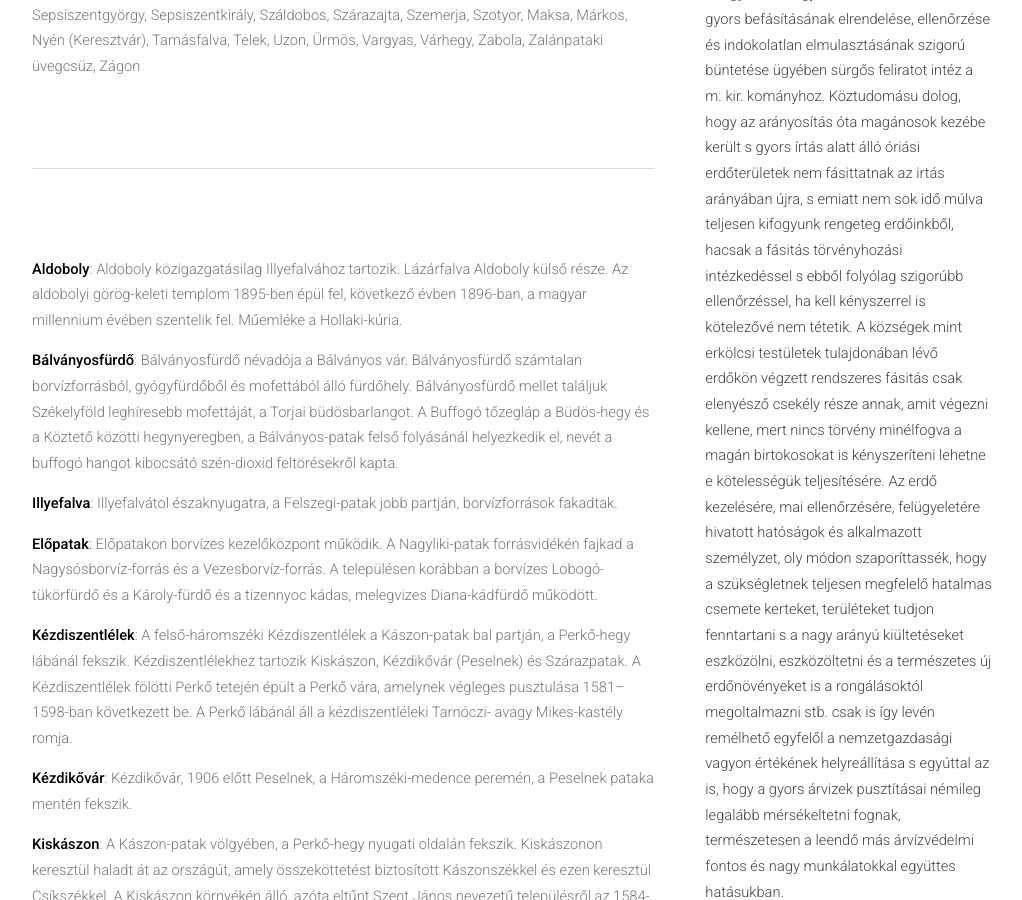
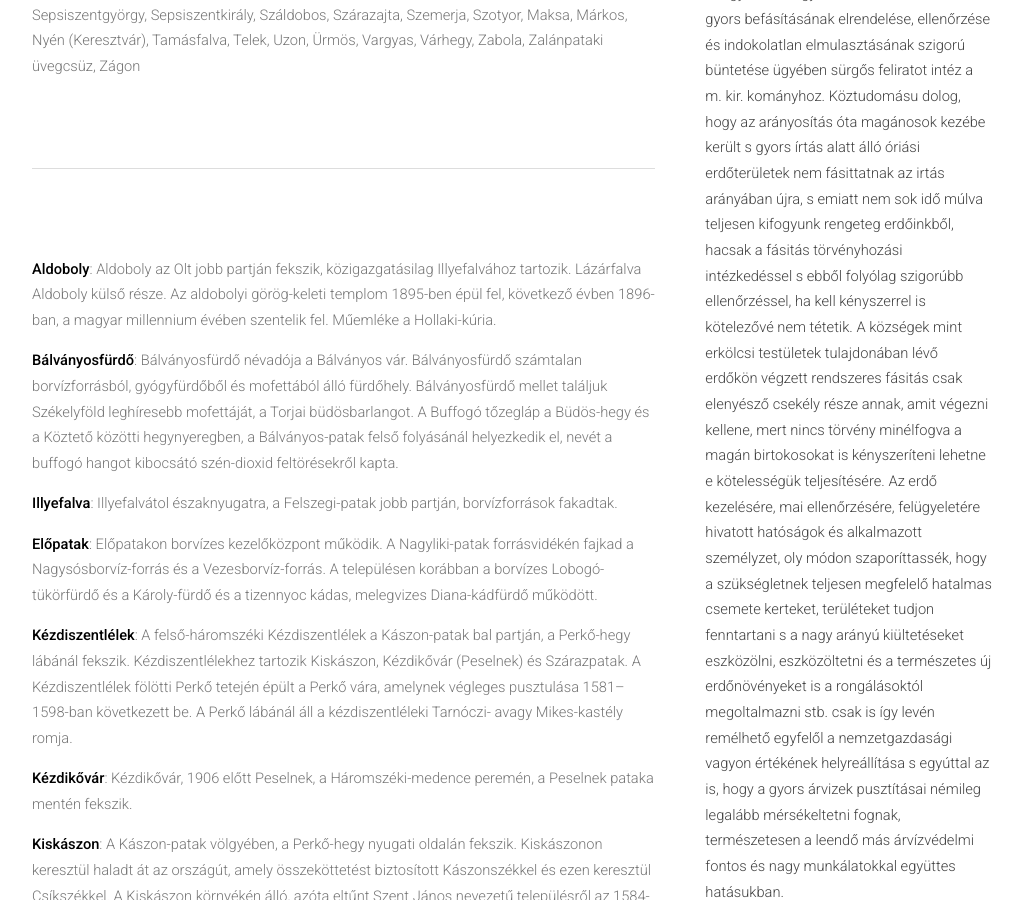
Before and after one commit to siculia/siculia.github.io, a Jekyll site: the page built from siculia-haromszek.html, in a window 1280 px wide and 900 px high, scrolled down 1652 px. Shown: the whole window, without its empty margins (128-1150 px from the left). Built offline with Jekyll 4.4.1, drawn with Linux system fonts in a browser that asks for light colours; nearby versions of some CDN libraries; library files that are not in the unit come from our copies.

Commit message:
Aldoboly Olt

```diff
--- a/siculia-haromszek.html
+++ b/siculia-haromszek.html
@@ -44,7 +44,7 @@ layout: default
 							Uzon, Ürmös, Vargyas, Várhegy, Zabola, Zalánpataki üvegcsüz, Zágon</p>
 
 							<hr></hr>
-							<p style="text-align: left;"><b>Aldoboly</b>: Aldoboly közigazgatásilag Illyefalvához tartozik. Lázárfalva Aldoboly külső része. Az aldobolyi görög-keleti templom 1895-ben épül fel, következő évben 1896-ban, a magyar millennium évében szentelik fel. Műemléke a Hollaki-kúria.</p>
+							<p style="text-align: left;"><b>Aldoboly</b>: Aldoboly az Olt jobb partján fekszik, közigazgatásilag Illyefalvához tartozik. Lázárfalva Aldoboly külső része. Az aldobolyi görög-keleti templom 1895-ben épül fel, következő évben 1896-ban, a magyar millennium évében szentelik fel. Műemléke a Hollaki-kúria.</p>
 							<p style="text-align: left;"><b>Bálványosfürdő</b>: Bálványosfürdő névadója a Bálványos vár. Bálványosfürdő számtalan borvízforrásból, gyógyfürdőből és mofettából álló fürdőhely. Bálványosfürdő mellet találjuk Székelyföld leghíresebb mofettáját, a Torjai büdösbarlangot. A Buffogó tőzegláp a Büdös-hegy és a Köztető közötti hegynyeregben, a Bálványos-patak felső folyásánál helyezkedik el, nevét a buffogó hangot kibocsátó szén-dioxid feltörésekről kapta.</p>
 							<p style="text-align: left;"><b>Illyefalva</b>: Illyefalvátol északnyugatra, a Felszegi-patak jobb partján, borvízforrások fakadtak.</p>
 							<p style="text-align: left;"><b>Előpatak</b>: Előpatakon borvízes kezelőközpont működik. A Nagyliki-patak forrásvidékén fajkad a Nagysósborvíz-forrás és a Vezesborvíz-forrás. A településen korábban a borvízes Lobogó-tükörfürdő és a Károly-fürdő és a tizennyoc kádas, melegvizes Diana-kádfürdő működött.</p>
```
